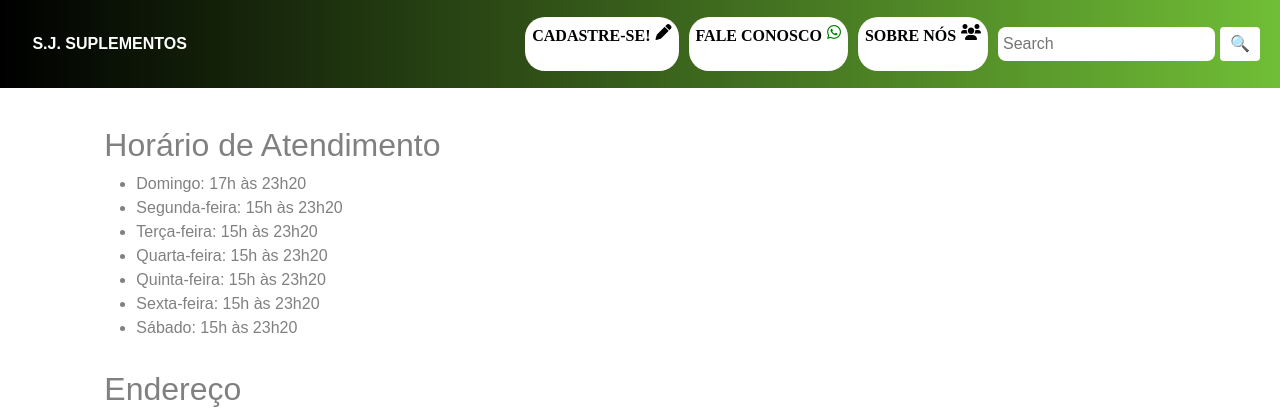
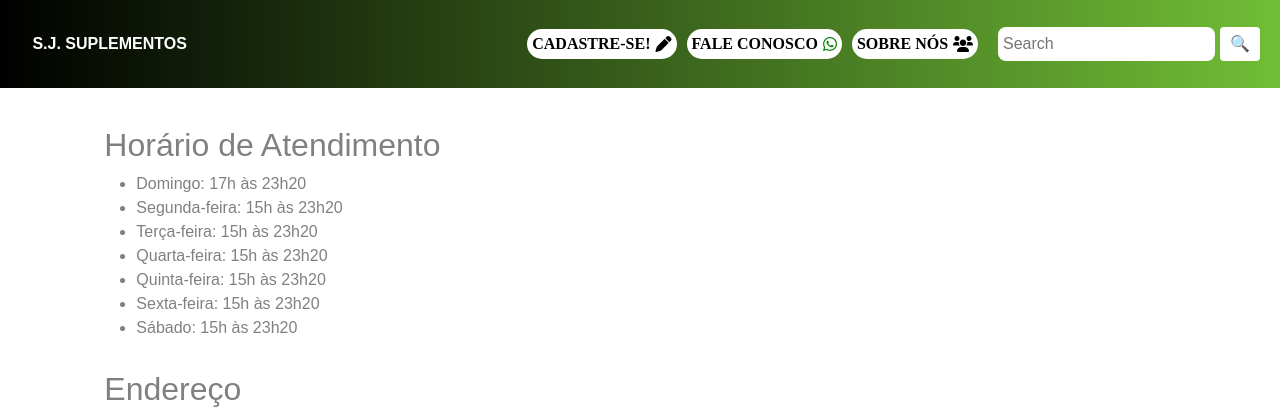
Before and after one commit to JoaoVictorCarvalho89/Sao_Jorge_Suplementos, a Django app: page /SobreNos/ in a window 1280 px wide. Shown: the top 420 px of the page. Run offline with Django 5.2, Linux system fonts and the light colour scheme.

Commit message:
Botões "Fale conosco", "Sobre nós" e "Cadastre-se", foram devidamente formatados.

```diff
--- a/Projeto_SJ_Suplementos/core/static/CSS/BaseCSS/cabecalho.css
+++ b/Projeto_SJ_Suplementos/core/static/CSS/BaseCSS/cabecalho.css
@@ -19,7 +19,7 @@ header{
 .header-right {
     display: flex;
     align-items: center;
-    justify-content: space-between;
+    gap: 10px;
     width: auto;
 }
 .contact-button {
@@ -30,16 +30,16 @@ header{
     cursor: pointer;
     text-decoration: none;
     text-align: center;
-    display: flex;
-    justify-content: center;
-    align-items: center;
-    padding: 7px 7px;
-    margin-right: 10px;
+    padding: 5px 5px;
 }
-.contact-button p{
+.contact-button div{
     color: var(--text_color2);
 }
 .contact-button div, .sobre-nos-button div{
+    height: 20px;
+    justify-content: center;
+    align-items: center;
+    text-align: center;
     display: flex;
 }
 .contact-button div i, .sobre-nos-button div i{
@@ -54,10 +54,7 @@ header{
     cursor: pointer;
     text-decoration: none;
     text-align: center;
-    display: flex;
-    justify-content: center;
-    align-items: center;
-    padding: 7px 7px;
+    padding: 5px 5px;
     margin-right: 10px;
 }
 .search-bar {
--- a/Projeto_SJ_Suplementos/core/templates/base/cabecalho.html
+++ b/Projeto_SJ_Suplementos/core/templates/base/cabecalho.html
@@ -12,10 +12,10 @@
             {% endif %}
             <div class="header-right">
                 {% if not user.is_authenticated %}
-                    <a href="{% url 'forms' %}" class="contact-button"><div><p>CADASTRE-SE!</p><i class="fa-solid fa-pen" style="color: black;"></i></div></a>
+                    <a href="{% url 'forms' %}" class="contact-button"><div>CADASTRE-SE!<i class="fa-solid fa-pen" style="color: black;"></i></div></a>
                 {% endif %}
-                <a href="{% url 'tela_whatsapp' %}" class="contact-button"><div><p>FALE CONOSCO</p><i class="fab fa-whatsapp" style="color: green;"></i></div></a>
-                <a href="{% url 'SobreNos' %}" class="sobre-nos-button"><div><p>SOBRE NÓS</p><i class="fas fa-users"></i></div></a>
+                <a href="{% url 'tela_whatsapp' %}" class="contact-button"><div>FALE CONOSCO<i class="fab fa-whatsapp" style="color: green;"></i></div></a>
+                <a href="{% url 'SobreNos' %}" class="sobre-nos-button"><div>SOBRE NÓS<i class="fas fa-users"></i></div></a>
                 <div class="search-bar">
                     <input type="text" placeholder="Search">
                     <button>🔍</button>
```
Also changed, not shown: Projeto_SJ_Suplementos/db.sqlite3.
